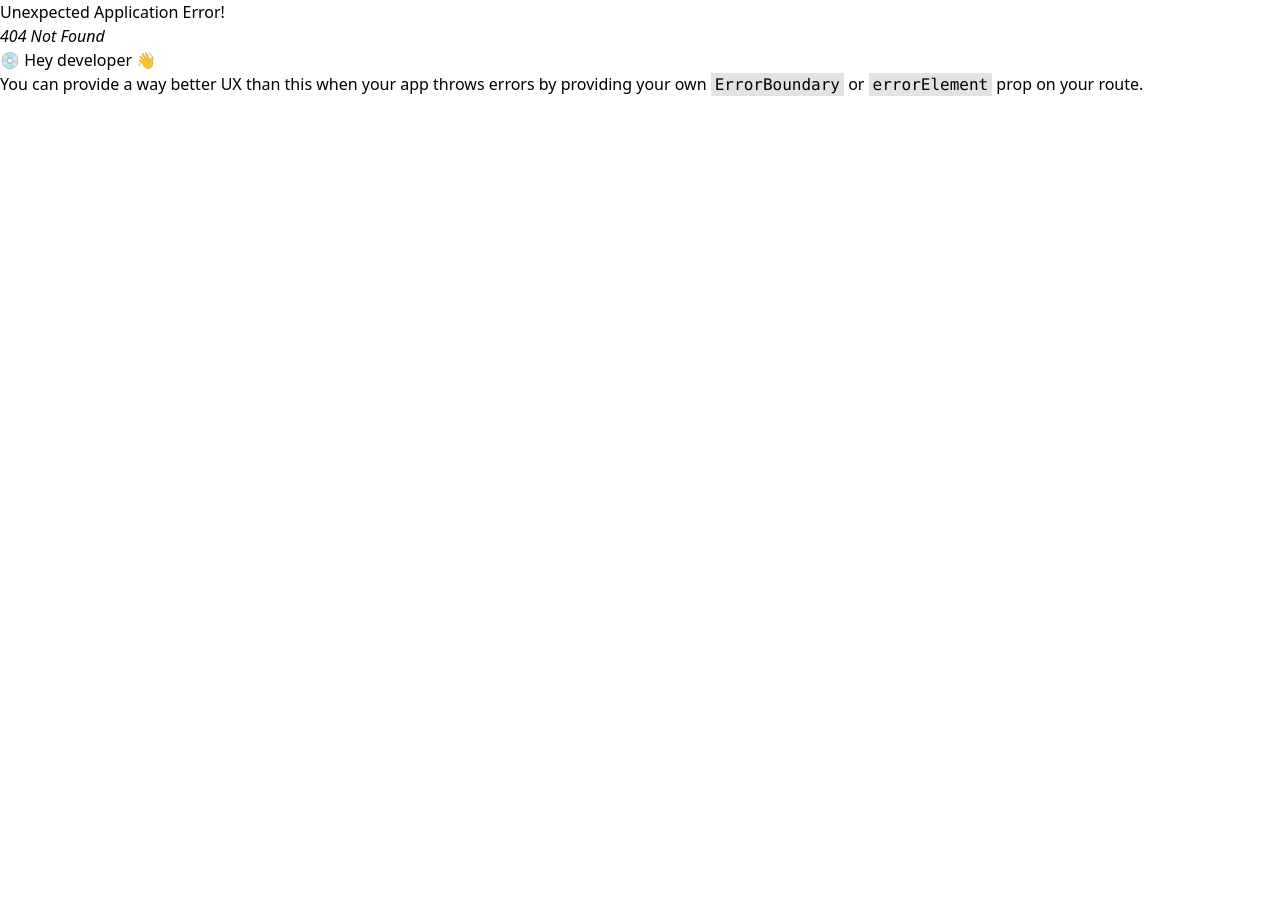
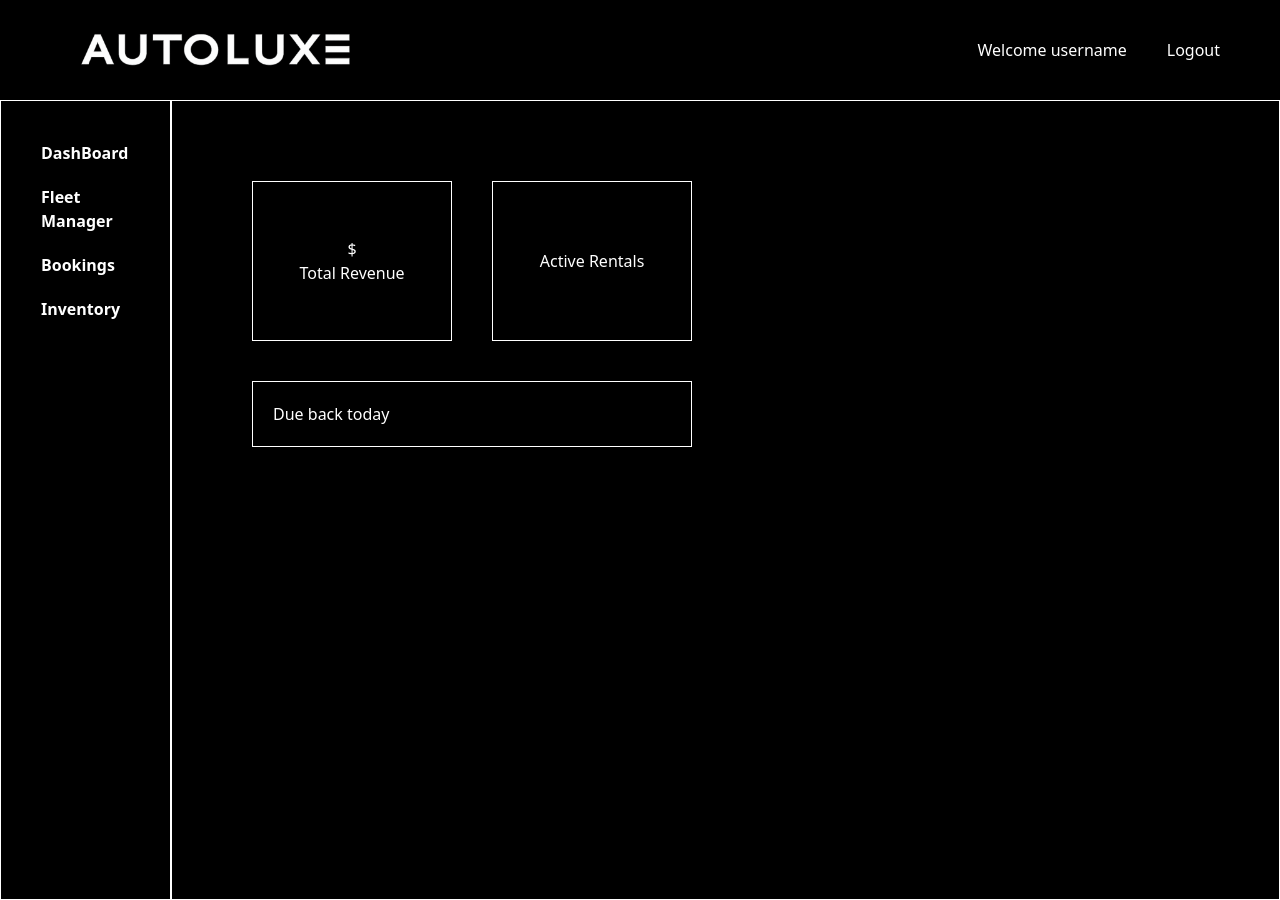
Before and after one commit to Tech-it-with-Billy/AutoLUXE, a React (Vite) app: page /admin-dashboard in a window 1280 px wide. Before the commit this address had no page. Before the commit the page ends 800 px from the top, so only its background shows below. Built offline with nearby package versions, Linux system fonts and the light colour scheme.

Commit message:
Creating the landing page of the Admin dashboard

```diff
--- /dev/null
+++ b/src/components/Admin/DashBoard.jsx
@@ -0,0 +1,34 @@
+import React from 'react'
+import NavBar from './AdminNavBar';
+import SideBar from './SideBar';
+
+function DashBoard() {
+    return (
+        <div>
+            <NavBar />
+            <div className='flex h-screen w-full'>
+                <SideBar />
+                <div className='flex bg-black border w-full text-white'>
+                    <div className=' flex flex-col m-20 gap-10'>
+                        <div className='flex gap-10'>
+                            <div className=' flex flex-col border w-50 h-40 items-center justify-center'>
+                                <p>$</p>
+                                <p>Total Revenue</p>
+                            </div>
+                            <div className=' flex flex-col border w-50 h-40 items-center justify-center'>
+                                <p></p>
+                                <p>Active Rentals</p>
+                            </div>
+                        </div>
+                        <div className='border p-5'>
+                            <p>Due back today</p>
+
+                        </div>
+                    </div>
+                </div>
+            </div>
+        </div>
+    )
+}
+
+export default DashBoard;
--- a/src/components/Admin/Login.jsx
+++ b/src/components/Admin/Login.jsx
@@ -19,7 +19,7 @@ function Login() {
                         <input className="border-1 w-70 block mb-4 p-2 rounded-md" type="email" id="email" name="email" required />
                         <label htmlFor="password">Password*</label>
                         <input className="border-1 w-70 block mb-4 p-2 rounded-md" type="password" id="password" name="password" required />
-                        <Link to={'/admin-navbar'}>
+                        <Link to={'/admin-dashboard'}>
                             <button className="w-70 bg-black text-white p-3 rounded-3xl mt-2" type="submit">Login</button>
                         </Link>
 
--- a/src/components/Admin/SideBar.jsx
+++ b/src/components/Admin/SideBar.jsx
@@ -4,9 +4,9 @@ import { Link } from 'react-router-dom'
 
 function SideBar() {
     return (
-        <div className='flex m-5 text-white font-bold'>
-            <div className='flex flex-col gap-5 '>
-                <Link>DashBoard</Link>
+        <div className='flex text-white font-bold bg-black'>
+            <div className='flex flex-col gap-5 p-10 border h-screen'>
+                <Link to={'/admin-dashboard'}>DashBoard</Link>
                 <Link>Fleet Manager</Link>
                 <Link>Bookings</Link>
                 <Link>Inventory</Link>
--- a/src/main.jsx
+++ b/src/main.jsx
@@ -11,7 +11,8 @@ import SignUp from './components/SignUp.jsx'
 import BookingForm from './components/BookingForm.jsx'
 import BookingSummary from './components/BookingSummary.jsx'
 import AdminLogin from './components/Admin/AdminLogin.jsx'
-import NavBar from './components/Admin/NavBar.jsx'
+import NavBar from './components/Admin/AdminNavBar.jsx'
+import DashBoard from './components/Admin/DashBoard.jsx'
 
 const router = createBrowserRouter([
   {path: '/', element: <App />},
@@ -23,7 +24,8 @@ const router = createBrowserRouter([
   {path: '/booking-form', element: <BookingForm />},
   {path: '/booking-summary', element: <BookingSummary />},
   {path: '/admin-login', element: <AdminLogin />},
-  {path: '/admin-navbar', element: <NavBar />}
+  {path: '/admin-navbar', element: <NavBar />},
+  {path: '/admin-dashboard', element: <DashBoard />}
 ])
 
 createRoot(document.getElementById('root')).render(
```
Also changed, not shown: src/components/Admin/AdminNavBar.jsx (renamed from src/components/Admin/NavBar.jsx).
